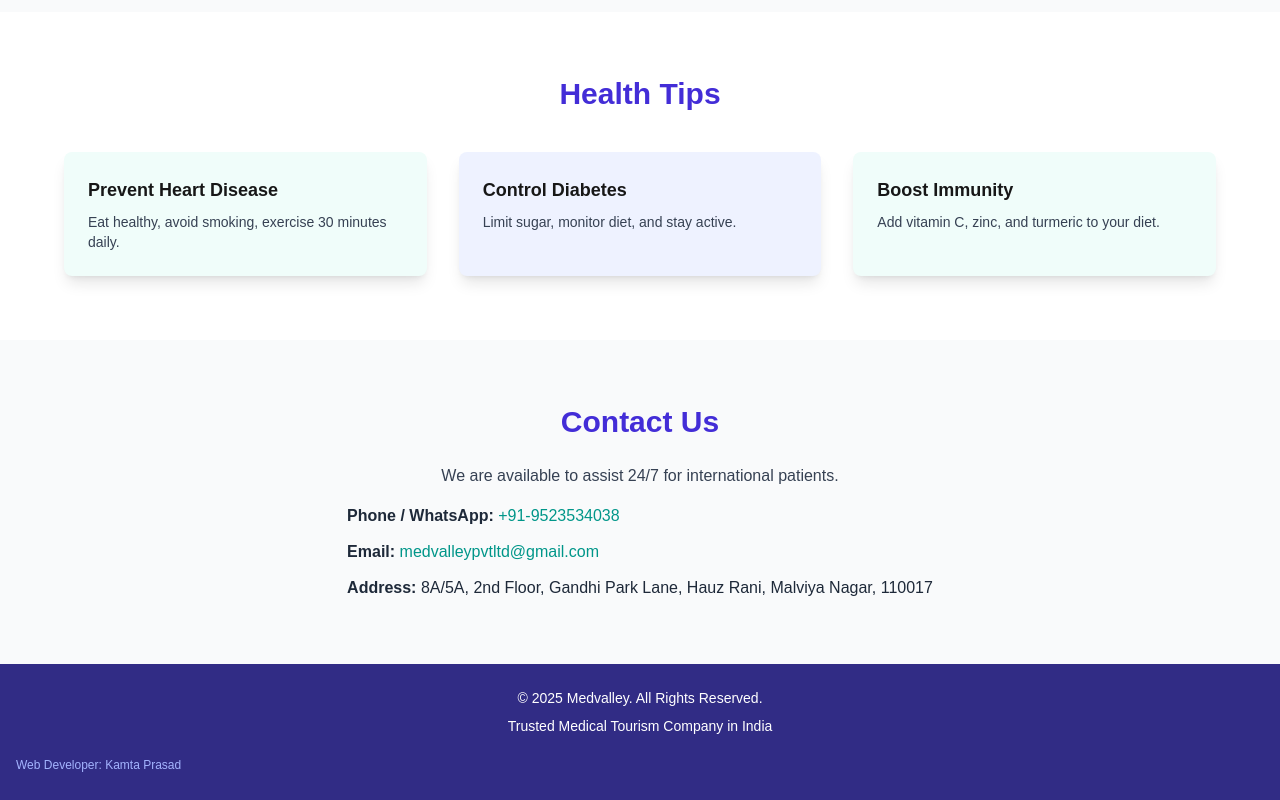
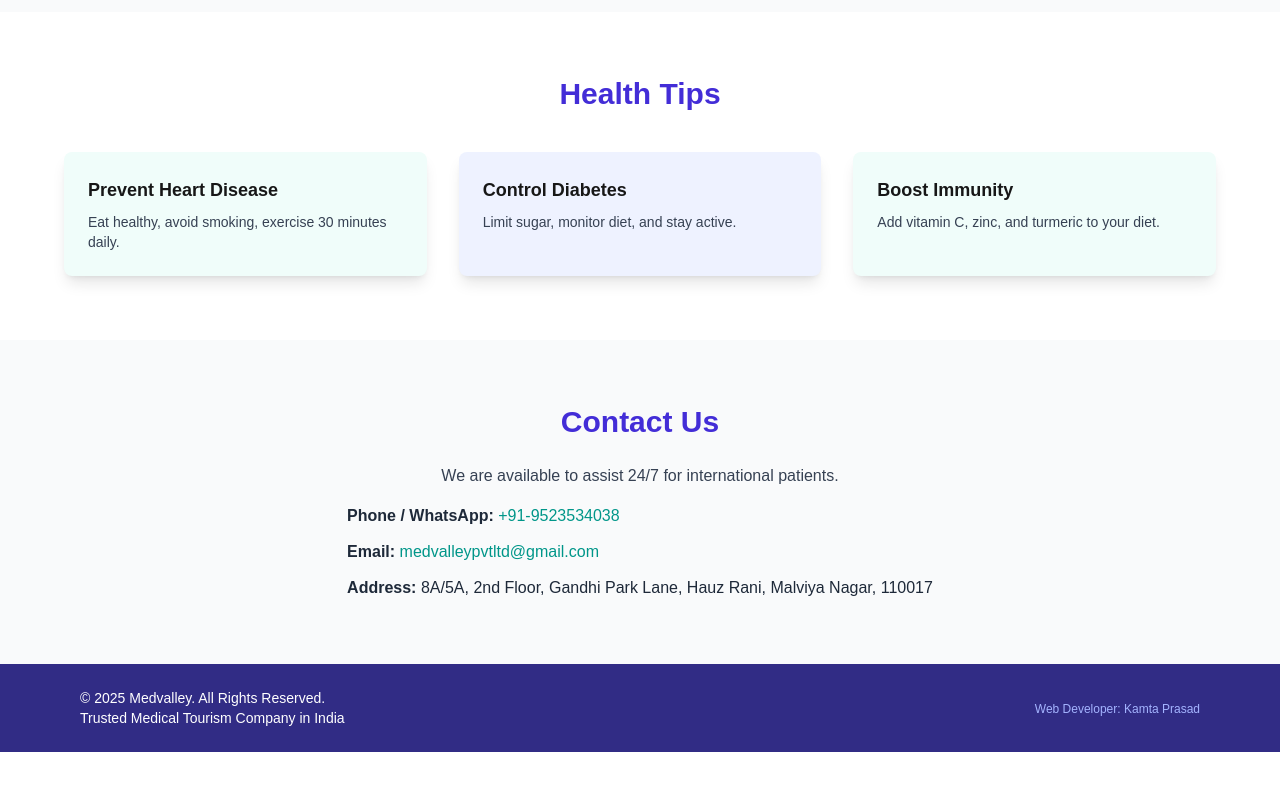
Before and after one commit to kp1153/medvally, a Next.js app: page / in a window 1280 px wide. Shown: the part 3019-3819 px from the top of the page. After the commit the page ends 3771 px from the top, so only its background shows below. Built offline with nearby package versions, Linux system fonts and the light colour scheme.

Commit message:
force deploy

```diff
--- a/components/Footer.js
+++ b/components/Footer.js
@@ -3,24 +3,18 @@
 export default function Footer() {
   return (
     <footer className="bg-indigo-900 text-white py-6">
-      <div className="max-w-4xl mx-auto text-center">
-        <p className="text-sm mb-2">
-          © {new Date().getFullYear()} Medvalley. All Rights Reserved.
-        </p>
-        <p className="text-sm mb-4">Trusted Medical Tourism Company in India</p>
-      </div>
-
-      <div className="mt-4 text-left px-4">
-      <a
-
-          href="https://www.web-developer-kp.com"
-          target="_blank"
-          rel="noopener noreferrer"
-          className="text-xs text-indigo-300 hover:text-white transition"
-          aria-label="Web Developer Kamta Prasad - Visit website"
-        >
-          Web Developer: Kamta Prasad
-        </a>
+      <div className="max-w-6xl mx-auto px-4">
+        <div className="flex justify-between items-center text-sm">
+          <div className="text-left">
+            <p>© {new Date().getFullYear()} Medvalley. All Rights Reserved.</p>
+            <p>Trusted Medical Tourism Company in India</p>
+          </div>
+          <div className="text-right">
+            <a href="https://www.web-developer-kp.com" target="_blank" rel="noopener noreferrer" className="text-xs text-indigo-300 hover:text-white transition">
+              Web Developer: Kamta Prasad
+            </a>
+          </div>
+        </div>
       </div>
     </footer>
   );
```
